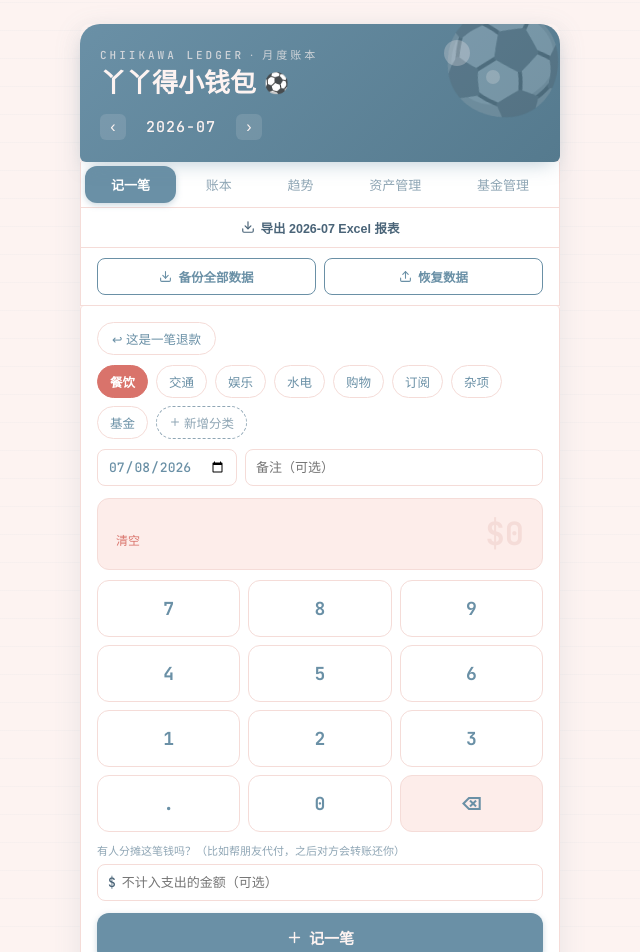
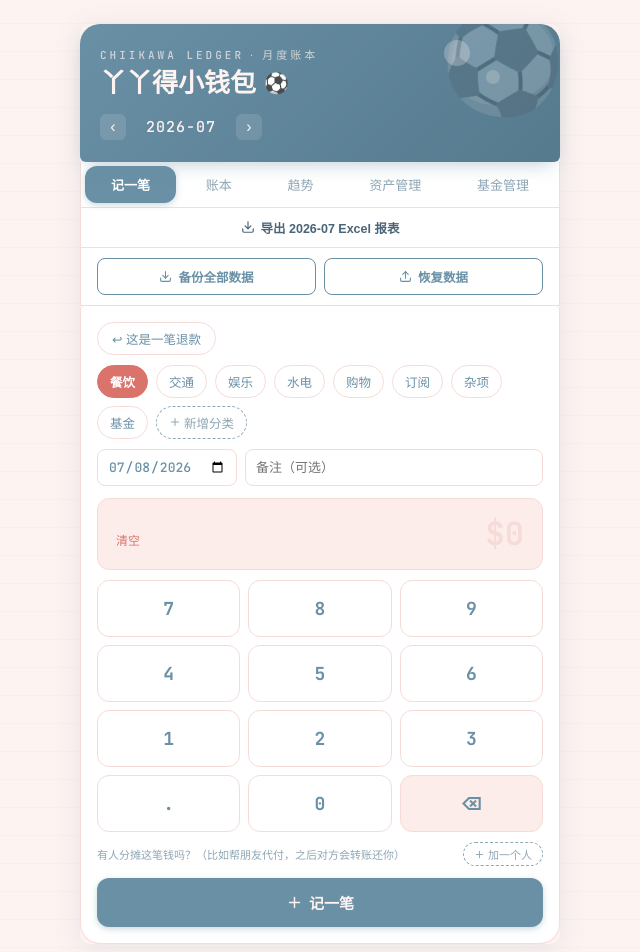
Before and after one commit to zenghanzhiyaya/evamoney, a React (Vite) app: page / in a window 1280 px wide. Shown: the top 952 px of the page, without its empty margins (320-960 px from the left). Built offline with nearby package versions, Linux system fonts and the light colour scheme.

Commit message:
支持多人分摊费用

```diff
--- a/src/App.jsx
+++ b/src/App.jsx
@@ -47,7 +47,7 @@ function todayISO() {
 export default function MonthlyLedger() {
   const [entries, setEntries] = useState([]);
   const [loaded, setLoaded] = useState(false);
-  const [form, setForm] = useState({ category: "food", amount: "", excludedAmount: "", splitPerson: "", note: "", date: todayISO(), cardId: "", accountId: "", fundId: "", isRefund: false });
+  const [form, setForm] = useState({ category: "food", amount: "", splits: [], note: "", date: todayISO(), cardId: "", accountId: "", fundId: "", isRefund: false });
   const [selectedMonth, setSelectedMonth] = useState(todayISO().slice(0, 7));
   const [activeTab, setActiveTab] = useState("quickadd"); // default landing tab
   const [stampFlash, setStampFlash] = useState(false);
@@ -304,10 +304,14 @@ export default function MonthlyLedger() {
   const splitSummary = useMemo(() => {
     const totals = {};
     entries.forEach(e => {
-      if (e.excludedAmount > 0 && e.splitPerson && e.splitPerson.trim()) {
-        const key = e.splitPerson.trim();
-        totals[key] = (totals[key] || 0) + e.excludedAmount;
-      }
+      const rows = (e.splits && e.splits.length > 0)
+        ? e.splits
+        : (e.excludedAmount > 0 && e.splitPerson ? [{ person: e.splitPerson, amount: e.excludedAmount }] : []);
+      rows.forEach(s => {
+        const key = (s.person || "").trim();
+        if (!key || !s.amount) return;
+        totals[key] = (totals[key] || 0) + s.amount;
+      });
     });
     transfers.forEach(t => {
       if (t.direction === "in" && t.person && t.person.trim() && totals[t.person.trim()] !== undefined) {
@@ -803,17 +807,13 @@ export default function MonthlyLedger() {
         return;
       }
     }
-    const excluded = parseFloat(form.excludedAmount) || 0;
-    if (excluded < 0) {
-      setError("分摊金额不能是负数");
-      return;
-    }
+    // only count split rows that have both a person name and a valid amount
+    const validSplits = form.splits
+      .map(s => ({ person: s.person.trim(), amount: parseFloat(s.amount) || 0 }))
+      .filter(s => s.person && s.amount > 0);
+    const excluded = validSplits.reduce((a, s) => a + s.amount, 0);
     if (excluded >= amt) {
-      setError("分摊金额不能大于或等于总金额");
-      return;
-    }
-    if (excluded > 0 && !form.splitPerson.trim()) {
-      setError("请填写这笔分摊是谁的");
+      setError("所有人分摊的金额加起来不能大于或等于总金额");
       return;
     }
     setError("");
@@ -822,7 +822,7 @@ export default function MonthlyLedger() {
       category: form.category,
       amount: amt,
       excludedAmount: excluded,
-      splitPerson: excluded > 0 ? form.splitPerson.trim() : "",
+      splits: validSplits,
       note: form.note.trim(),
       date: form.date,
       cardId: form.cardId || "",
@@ -844,9 +844,24 @@ export default function MonthlyLedger() {
       ));
     }
 
-    setForm({ ...form, amount: "", excludedAmount: "", splitPerson: "", note: "" });
+    setForm({ ...form, amount: "", splits: [], note: "" });
     setStampFlash(true);
     setTimeout(() => setStampFlash(false), 650);
+  }
+
+  function addSplitRow() {
+    setForm(prev => ({ ...prev, splits: [...prev.splits, { person: "", amount: "" }] }));
+  }
+
+  function updateSplitRow(index, field, value) {
+    setForm(prev => ({
+      ...prev,
+      splits: prev.splits.map((s, i) => i === index ? { ...s, [field]: value } : s),
+    }));
+  }
+
+  function removeSplitRow(index) {
+    setForm(prev => ({ ...prev, splits: prev.splits.filter((_, i) => i !== index) }));
   }
 
   // custom numeric keypad for quick-add
@@ -1048,7 +1063,7 @@ export default function MonthlyLedger() {
       分类: e.recurring ? "订阅/自动扣款" : (CAT_MAP[e.category]?.label || e.category),
       金额: e.isRefund ? -e.amount : e.amount,
       他人分摊: e.excludedAmount || 0,
-      分摊对象: e.splitPerson || "",
+      分摊对象: (e.splits && e.splits.length > 0) ? e.splits.map(s => `${s.person}:${s.amount}`).join("; ") : (e.splitPerson || ""),
       计入支出: e.isRefund ? -e.amount : (e.amount - (e.excludedAmount || 0)),
       类型: e.isRefund ? "退款" : (e.recurring ? "订阅" : "支出"),
       信用卡: (e.cardId && cards.find(c => c.id === e.cardId)?.name) || "",
@@ -2469,38 +2484,61 @@ export default function MonthlyLedger() {
             ))}
           </div>
 
-          {/* shared/reimbursed portion — e.g. you fronted the bill for a friend */}
+          {/* shared/reimbursed portion — e.g. multiple friends splitting a bill you fronted */}
           <div style={{ marginBottom: 12 }}>
-            <div style={{ fontSize: 11, color: "#8FA6B5", marginBottom: 6 }}>
+            <div style={{ display: "flex", justifyContent: "space-between", alignItems: "center", marginBottom: 6 }}>
+              <div style={{ fontSize: 11, color: "#8FA6B5" }}>
                 有人分摊这笔钱吗？（比如帮朋友代付，之后对方会转账还你）
               </div>
-            <div style={{ display: "flex", alignItems: "center", gap: 8, marginBottom: parseFloat(form.excludedAmount) > 0 ? 6 : 0 }}>
-              <div style={{ display: "flex", alignItems: "center", flex: 1, border: "1px solid #F5DCD8", borderRadius: 8, padding: "8px 10px" }}>
+              <button
+                onClick={addSplitRow}
+                style={{
+                  border: "1px dashed #8FA6B5", background: "transparent", color: "#8FA6B5",
+                  borderRadius: 20, padding: "3px 10px", fontSize: 11, cursor: "pointer",
+                  display: "flex", alignItems: "center", gap: 3, flexShrink: 0,
+                }}
+              >
+                <Plus size={11} /> 加一个人
+              </button>
+            </div>
+
+            {form.splits.map((s, idx) => (
+              <div key={idx} style={{ display: "flex", gap: 6, marginBottom: 6 }}>
+                <input
+                  type="text"
+                  placeholder="姓名"
+                  value={s.person}
+                  onChange={e => updateSplitRow(idx, "person", e.target.value)}
+                  style={{ border: "1px solid #F5DCD8", borderRadius: 8, padding: "7px 9px", fontSize: 13, flex: "1 1 90px", outline: "none" }}
+                />
+                <div style={{ display: "flex", alignItems: "center", flex: "0 0 100px", border: "1px solid #F5DCD8", borderRadius: 8, padding: "7px 9px" }}>
                   <span style={{ fontFamily: "'JetBrains Mono', monospace", fontSize: 13, marginRight: 4, color: "#4A6478" }}>$</span>
                   <input
                     type="number"
-                  placeholder="不计入支出的金额（可选）"
-                  value={form.excludedAmount}
-                  onChange={e => setForm({ ...form, excludedAmount: e.target.value })}
+                    placeholder="金额"
+                    value={s.amount}
+                    onChange={e => updateSplitRow(idx, "amount", e.target.value)}
                     style={{ border: "none", outline: "none", width: "100%", fontFamily: "'JetBrains Mono', monospace", fontSize: 13, background: "transparent" }}
                   />
                 </div>
-            </div>
-            {parseFloat(form.excludedAmount) > 0 && (
-              <input
-                type="text"
-                placeholder="这笔是谁分摊的？（姓名）"
-                value={form.splitPerson}
-                onChange={e => setForm({ ...form, splitPerson: e.target.value })}
-                style={{ border: "1px solid #F5DCD8", borderRadius: 8, padding: "8px 10px", fontSize: 13, width: "100%", outline: "none", marginBottom: 6 }}
-              />
-            )}
-            {parseFloat(form.excludedAmount) > 0 && parseFloat(form.amount) > 0 && (
+                <button
+                  onClick={() => removeSplitRow(idx)}
+                  style={{ border: "none", background: "none", color: "#F5DCD8", cursor: "pointer", padding: "0 4px", flexShrink: 0 }}
+                >
+                  <Trash2 size={14} />
+                </button>
+              </div>
+            ))}
+
+            {form.splits.length > 0 && parseFloat(form.amount) > 0 && (() => {
+              const totalSplit = form.splits.reduce((a, s) => a + (parseFloat(s.amount) || 0), 0);
+              return totalSplit > 0 ? (
                 <div style={{ fontSize: 11, color: "#7FA87F" }}>
-                实际计入本月支出：${formatMoney(Math.max(0, parseFloat(form.amount) - parseFloat(form.excludedAmount)))}
+                  实际计入本月支出：${formatMoney(Math.max(0, parseFloat(form.amount) - totalSplit))}
                   （信用卡还是会算刷了 ${formatMoney(parseFloat(form.amount))} 的全额）
                 </div>
-            )}
+              ) : null;
+            })()}
           </div>
 
           {/* who owes how much — running total across all your split expenses, net of transfers already received */}
@@ -2604,7 +2642,7 @@ export default function MonthlyLedger() {
                         background: "rgba(127,168,127,0.15)", color: "#7FA87F", padding: "1px 6px",
                         borderRadius: 10, fontSize: 10.5, fontFamily: "-apple-system, BlinkMacSystemFont, 'Segoe UI', 'PingFang SC', 'Microsoft YaHei', 'Helvetica Neue', Arial, sans-serif",
                       }}>
-                        他人分摊{e.splitPerson ? `（${e.splitPerson}）` : ""} ${formatMoney(e.excludedAmount)}
+                        他人分摊{(e.splits && e.splits.length > 0) ? `（${e.splits.map(s => s.person).join("、")}）` : (e.splitPerson ? `（${e.splitPerson}）` : "")} ${formatMoney(e.excludedAmount)}
                       </span>
                     )}
                   </div>
```
Lines whose indentation alone changed are shown as unchanged.
